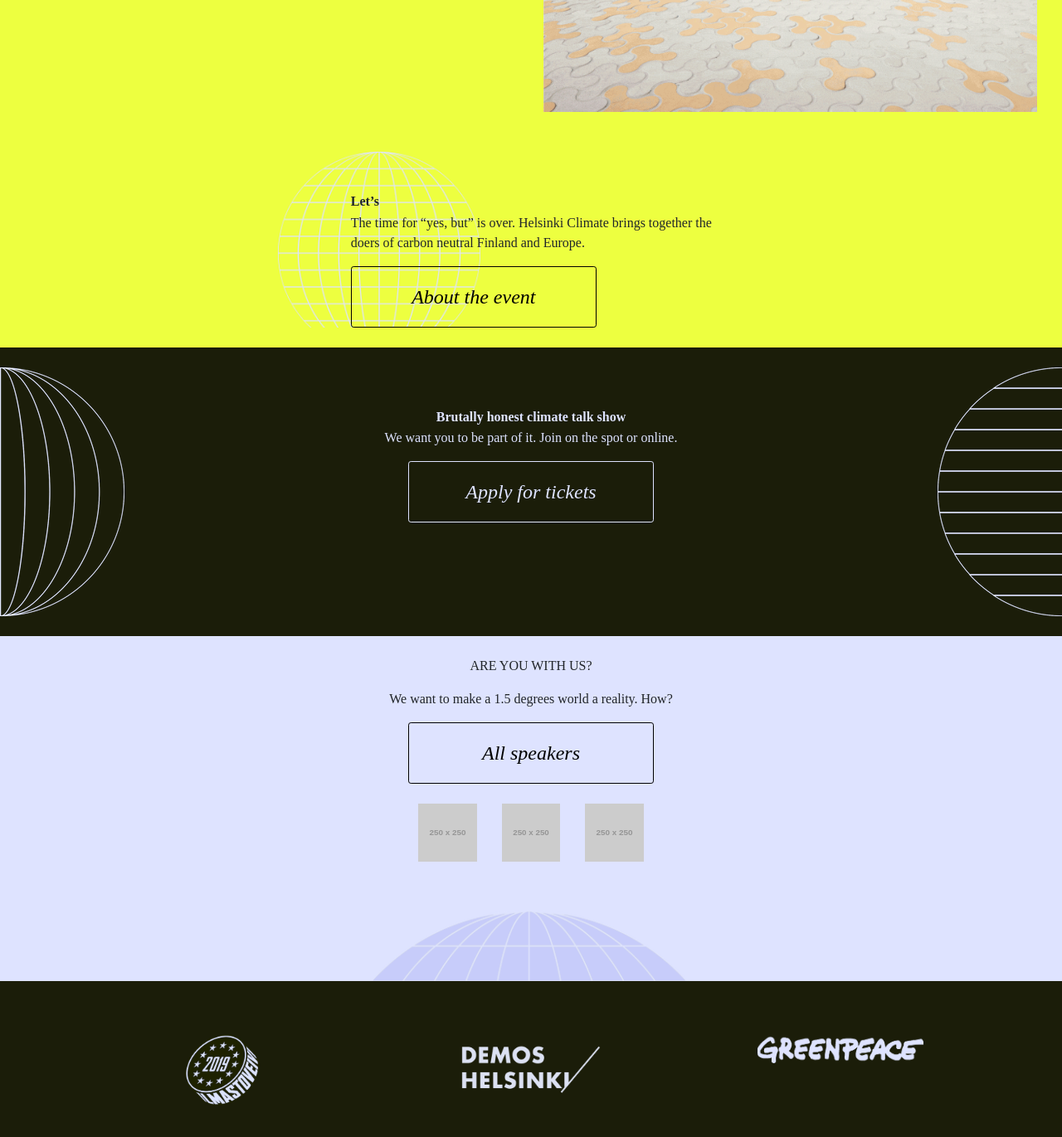
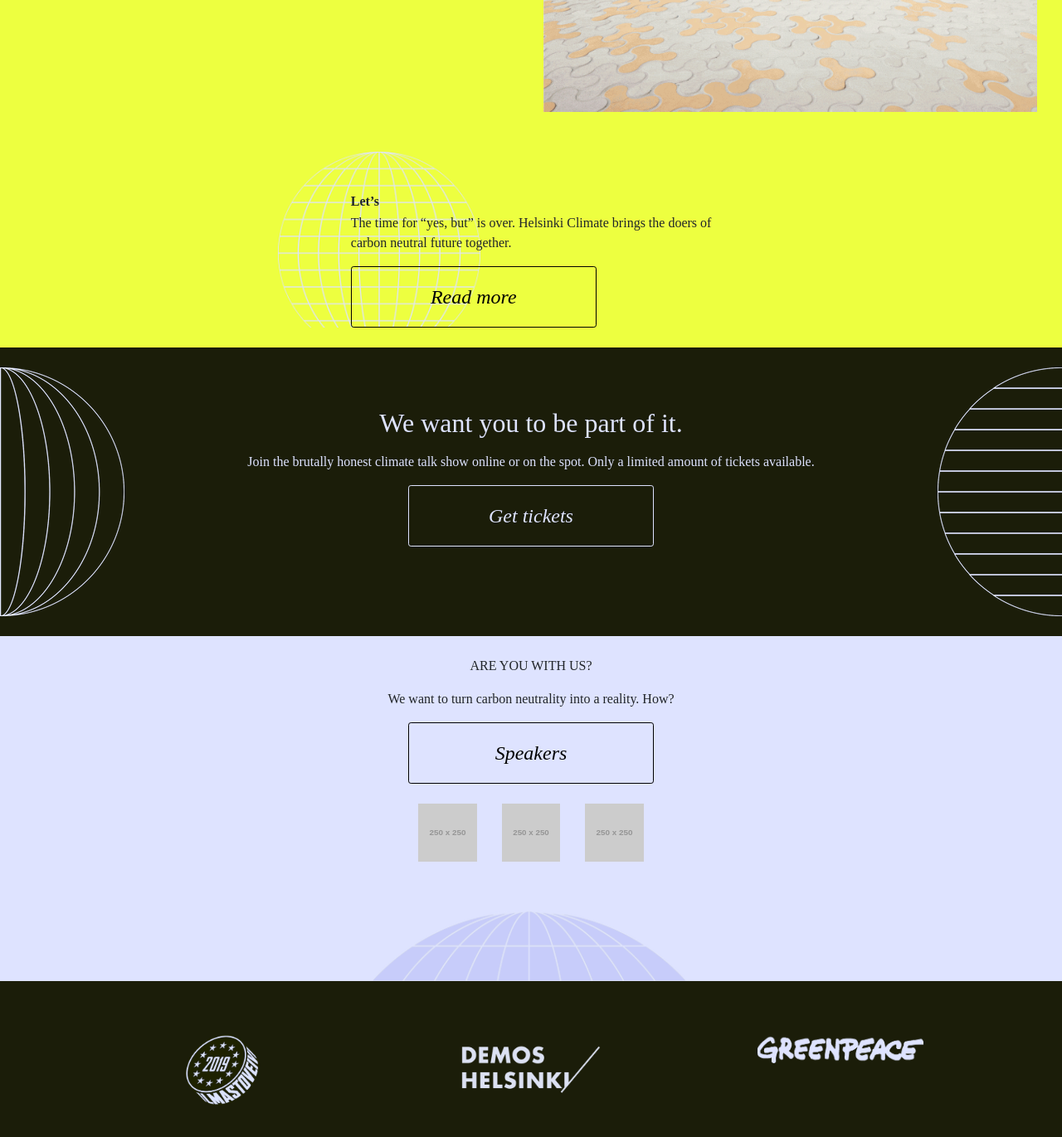
Before and after one commit to ilmastoveivi/helsinkiclimate-v2, a Jekyll site: the page built from index.md, in a window 1280 px wide and 1400 px high, scrolled down 548 px. Shown: the top 1371 px of the window at 83% size. Built offline with Jekyll 4.4.1, drawn with Linux system fonts in a browser that asks for light colours; some web fonts are replaced.

Commit message:
Front page changes

```diff
--- a/_includes/home/talk_show.html
+++ b/_includes/home/talk_show.html
@@ -4,9 +4,9 @@
             <img src="/resources/img/helsinki_climate_globe_left_side.png"  class="img-fluid">
           </div>
             <div class="text-center mt-5">
+              <h2>{{page.we-want-you-part | markdownify}}</h2>
               <div class="intro-text">
                   {{page.brutally-honest | markdownify}}
-                  {{page.we-want-you-part | markdownify}}
               </div>
               <div class="mt-3">
                   <a href="#" class="page-scroll btn btn-xl">{{page.apply-tickets}}</a>
--- a/index.md
+++ b/index.md
@@ -3,21 +3,29 @@ layout: home
 ref: index
 lang: en
 
+# Part 1
+event-date: SEPTEMBER 11, 2019
+lets:  "**Let's**"
+about-event: Read more
+
+# Part 2
+we-want-you-part: "We want you to be part of it."
+brutally-honest: "Join the brutally honest climate talk show online or on the spot. Only a limited amount of tickets available."
+apply-tickets: Get tickets
+
+# Part 3
+are-you-with-us: Are you with us?
+we-want-make-world: We want to turn carbon neutrality into a reality. How?
+
 about-us: About us
-apply-tickets: Apply for tickets
-about-event: About the event
-are-you-with-us: Are you with us?
-we-want-make-world: "We want to make a 1.5 degrees world a reality. How?"
-event-date: SEPTEMBER 11, 2019
+
 read-news: Read all latest news
 privacy-policy: Privacy policy
-speakers: All speakers
+speakers: Speakers
 stay-tuned: STAY TUNED!
 supported-by: SUPPORTED BY
-lets:  "**Let's**"
-time-for-yes: "The time for “yes, but” is over. Helsinki Climate brings together the doers of carbon neutral Finland and Europe."
-brutally-honest: "**Brutally honest climate talk show**"
-we-want-you-part: "We want you to be part of it. Join on the spot or online."
+time-for-yes: "The time for “yes, but” is over. Helsinki Climate brings the doers of carbon neutral future together. "
+
 speakers_link: "/speakers"
 about_link: "/story"
 ---
```
